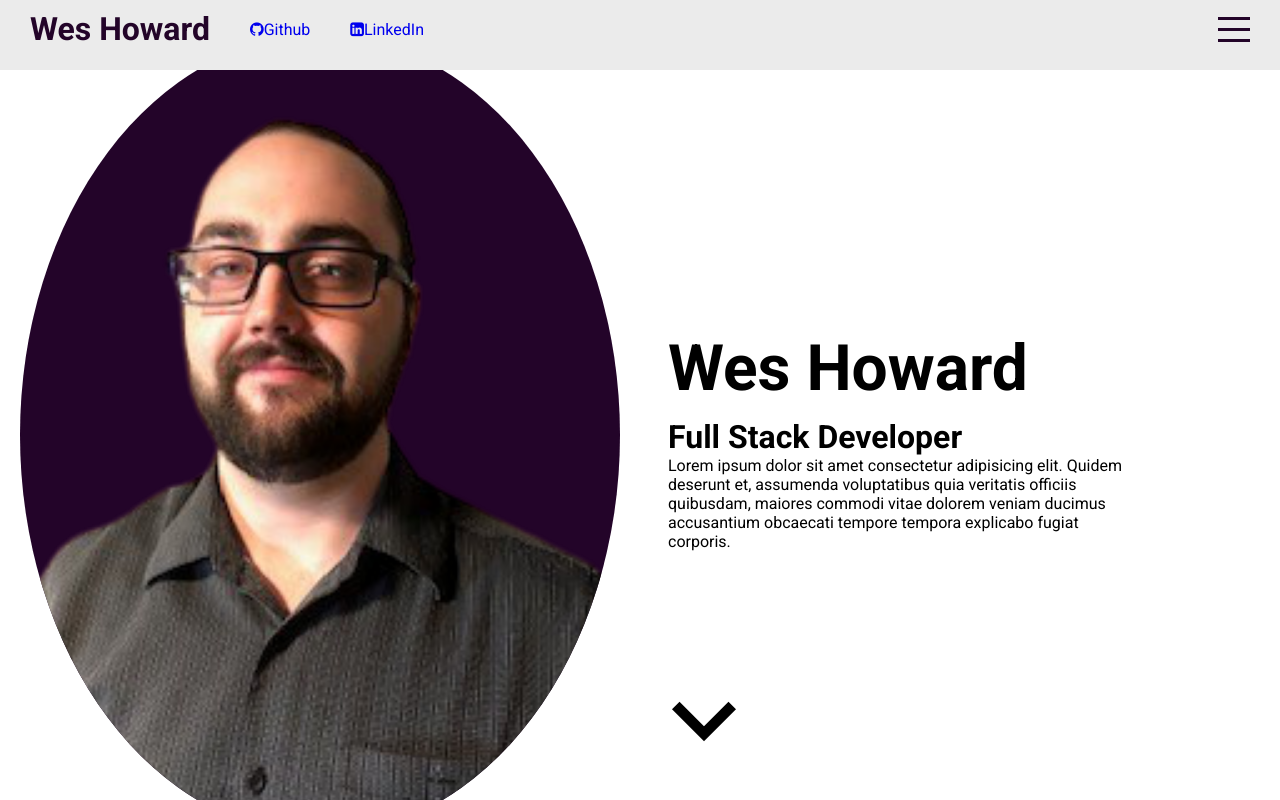
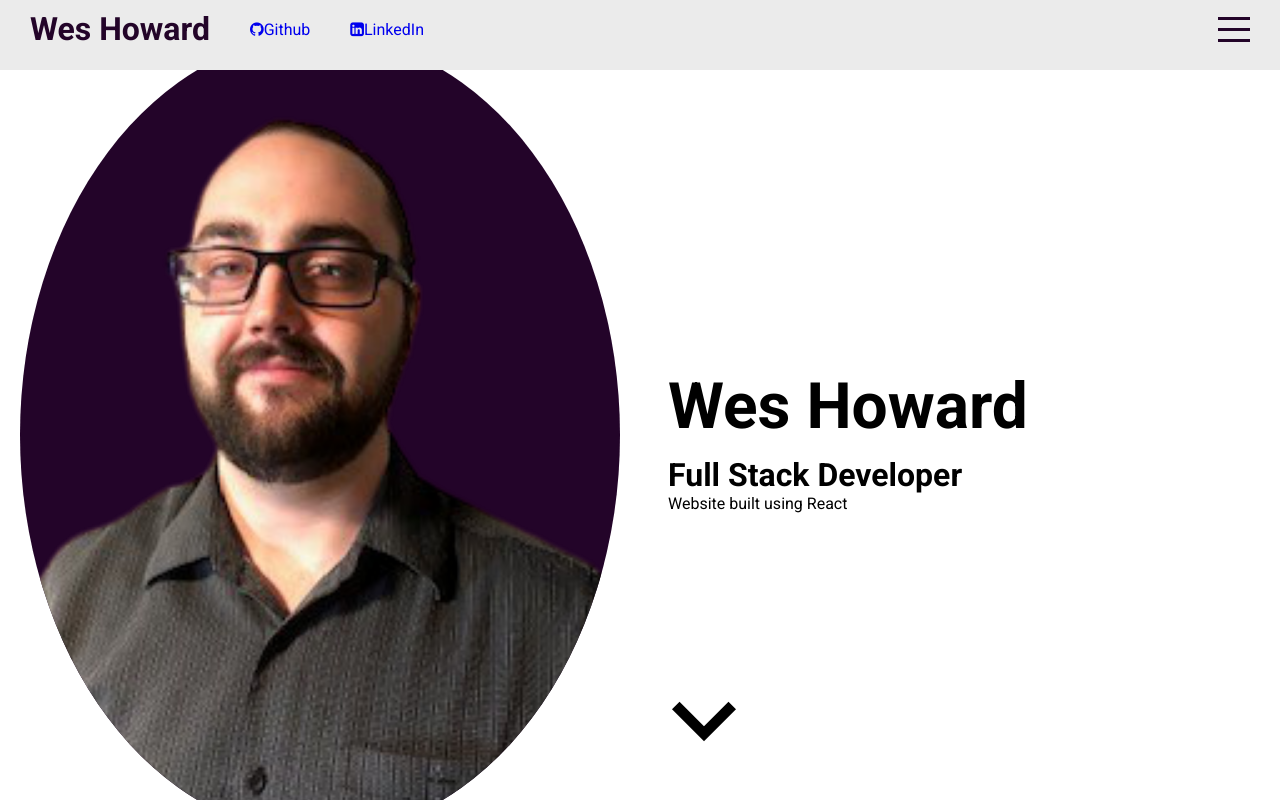
Before and after one commit to BiggRonn/rwhPorty, a React (Create React App) app: page / in a window 1280 px wide. Built offline with nearby package versions, Linux system fonts and the light colour scheme.

Commit message:
index reverted

```diff
--- a/src/components/intro/Intro.jsx
+++ b/src/components/intro/Intro.jsx
@@ -15,7 +15,7 @@ export default function Intro() {
 
                 <h1>Wes Howard</h1>
                 <h2>Full Stack Developer</h2>
-                <article>Lorem ipsum dolor sit amet consectetur adipisicing elit. Quidem deserunt et, assumenda voluptatibus quia veritatis officiis quibusdam, maiores commodi vitae dolorem veniam ducimus accusantium obcaecati tempore tempora explicabo fugiat corporis.</article>
+                <article>Website built using React</article>
 
 
                 </div>
```
Also changed, not shown: firebase.json (added), 1 other file (tests, documents, lock files or other folders).
